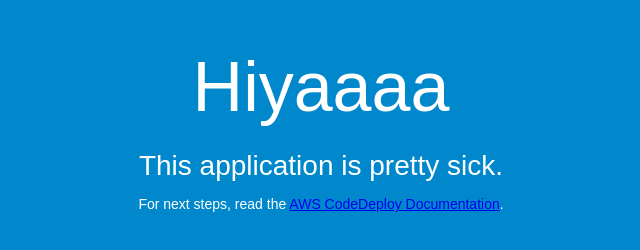
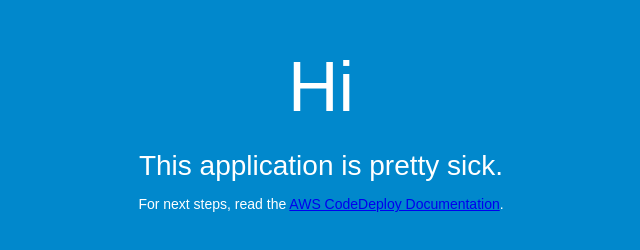
Before and after one commit to jameslewis94/Pipeline-site, a plain HTML site: page index.html in a window 1280 px wide. Shown: the whole page, without its empty margins (319-959 px from the left). Drawn offline with Linux system fonts and the light colour scheme.

Commit message:
Update index.html

```diff
--- a/index.html
+++ b/index.html
@@ -26,7 +26,7 @@
 </head>
 <body>
   <div align="center">
-    <h1>Hiyaaaa</h1>
+    <h1>Hi</h1>
     <h2>This application is pretty sick.</h2>
     <p>For next steps, read the <a href="http://aws.amazon.com/documentation/codedeploy">AWS CodeDeploy Documentation</a>.</p>
   </div>
```
